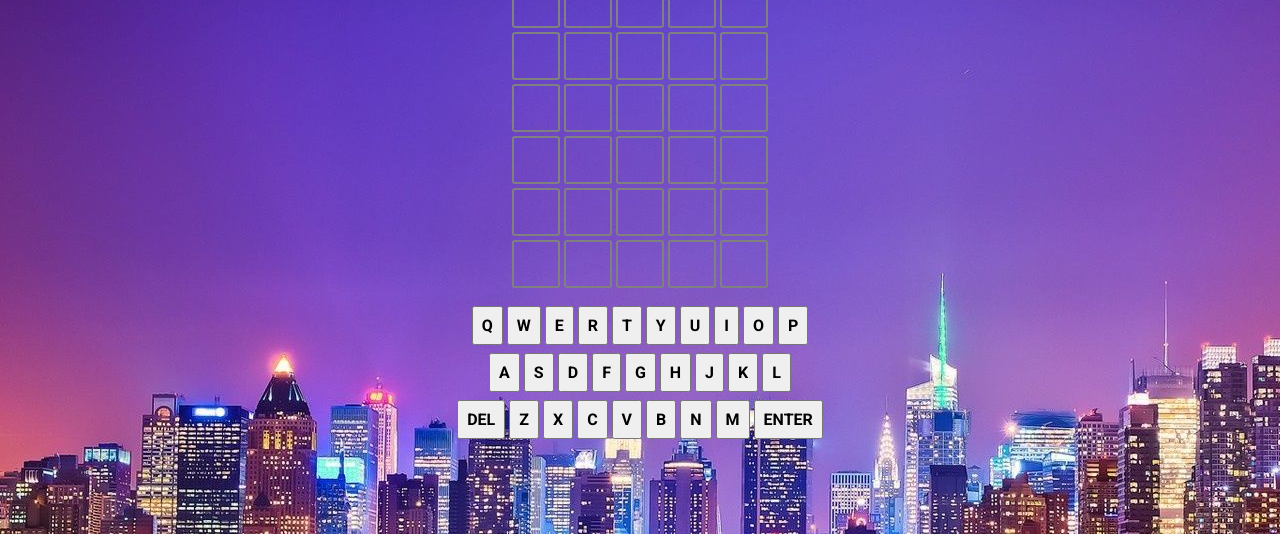
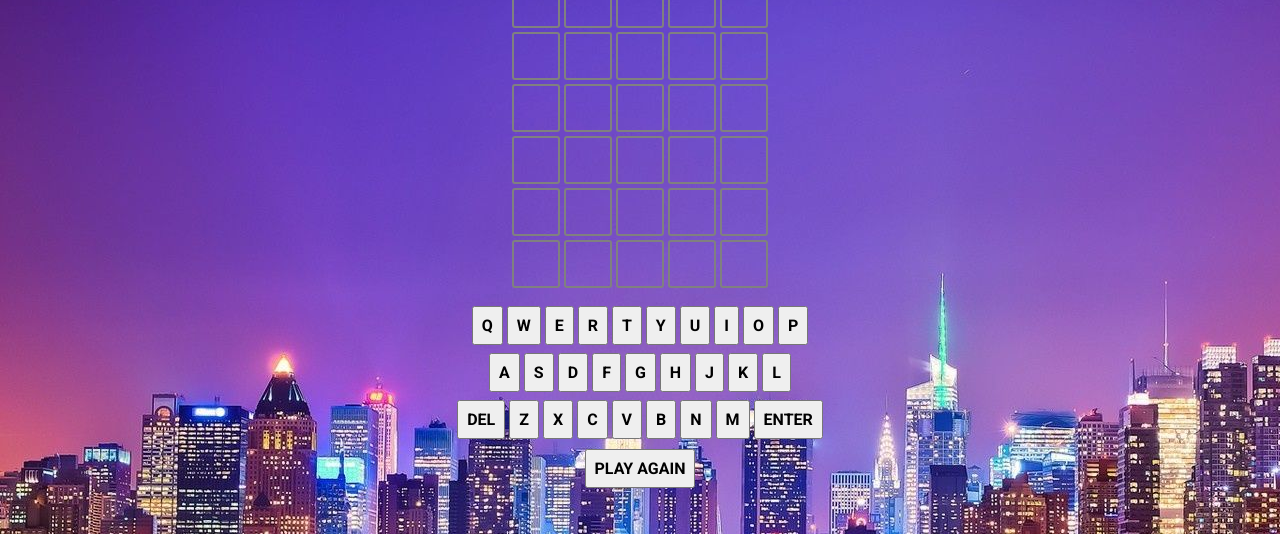
Before and after one commit to MarcelVoigt92/Wordl, a website with bundled scripts: page build/index.html in a window 1280 px wide. Shown: the part 266-800 px from the top of the page. Built offline with nearby package versions, Linux system fonts and the light colour scheme; a web font is replaced by a local one.

Commit message:
added play again button

```diff
--- a/build/index.html
+++ b/build/index.html
@@ -55,6 +55,9 @@
         <button class="keyboard-button">m</button>
         <button class="keyboard-button">Enter</button>
       </div>
+      <button class="keyboard-button restart">
+        <a href="/build/index.html">Play Again</a>
+      </button>
     </div>
 
     <script
--- a/build/script.js
+++ b/build/script.js
@@ -5,6 +5,7 @@ let guessesRemaining = NUMBER_OF_GUESSES;
 let currentGuess = [];
 let nextLetter = 0;
 let rightGuessString = WORDS[Math.floor(Math.random() * WORDS.length)];
+const restartGame = document.querySelector(".restart");
 
 console.log(rightGuessString);
 
--- a/build/style.css
+++ b/build/style.css
@@ -71,3 +71,12 @@ h1 {
   cursor: pointer;
   text-transform: uppercase;
 }
+
+.restart {
+  margin-top: 10px;
+}
+
+a {
+  text-decoration: none;
+  color: black;
+}
```
